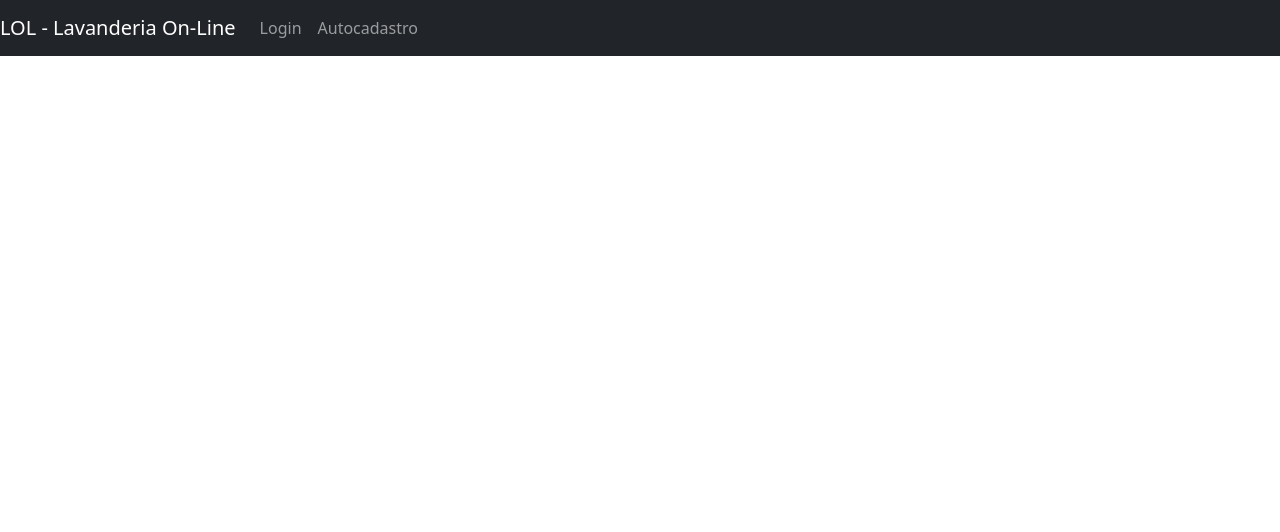
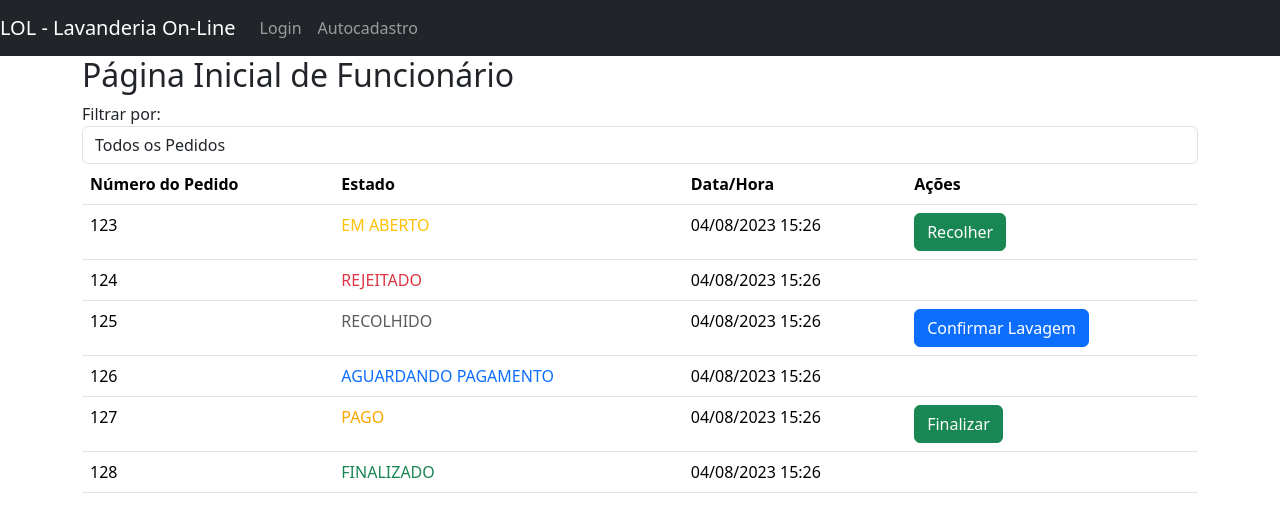
Before and after one commit to IamThiago-IT/front-lol, an Angular app: page /funcionario in a window 1280 px wide. Before the commit this address led to /. Shown: the top 532 px of the page. Built offline with nearby package versions, Linux system fonts and the light colour scheme.

Commit message:
funcionario

```diff
--- a/src/app/app.module.ts
+++ b/src/app/app.module.ts
@@ -13,6 +13,8 @@ import { AutocadastroComponent } from './autocadastro/autocadastro.component';
 import { ListaPedidosComponent } from './lista-pedidos/lista-pedidos.component';
 import { ConsultaPedidoComponent } from './consulta-pedido/consulta-pedido.component';
 import { ConfirmarPagamentoComponent } from './confirmar-pagamento/confirmar-pagamento.component';
+import { FuncionarioComponent } from './funcionario/funcionario.component';
+import { ConfirmarRecolhimentoComponent } from './confirmar-recolhimento/confirmar-recolhimento.component';
 
 @NgModule({
   declarations: [
@@ -25,6 +27,8 @@ import { ConfirmarPagamentoComponent } from './confirmar-pagamento/confirmar-pag
     ListaPedidosComponent,
     ConsultaPedidoComponent,
     ConfirmarPagamentoComponent,
+    FuncionarioComponent,
+    ConfirmarRecolhimentoComponent,
   ],
   imports: [
     BrowserModule,
--- /dev/null
+++ b/src/app/confirmar-recolhimento/confirmar-recolhimento.component.html
@@ -0,0 +1,7 @@
+<div class="container">
+  <h2>Confirmar Recolhimento</h2>
+  <p>Confirme o recolhimento do Pedido Número: {{ numeroPedido }}</p>
+  <button class="btn btn-success" (click)="confirmarRecolhimento()">
+    Confirmar Recolhimento
+  </button>
+</div>
--- /dev/null
+++ b/src/app/confirmar-recolhimento/confirmar-recolhimento.component.ts
@@ -0,0 +1,27 @@
+import { Component, OnInit } from '@angular/core';
+import { ActivatedRoute } from '@angular/router';
+
+@Component({
+  selector: 'app-confirmar-recolhimento',
+  templateUrl: './confirmar-recolhimento.component.html',
+  styleUrls: ['./confirmar-recolhimento.component.css']
+})
+export class ConfirmarRecolhimentoComponent implements OnInit {
+
+  numeroPedido: string = '';
+
+  constructor(private route: ActivatedRoute) { }
+
+  ngOnInit(): void {
+    this.route.params.subscribe(params => {
+      this.numeroPedido = params['numero'];
+    });
+  }
+
+  confirmarRecolhimento(): void {
+    // Implemente a lógica para confirmar o recolhimento do pedido aqui
+    // Atualize o estado do pedido para 'RECOLHIDO'
+    alert(`Recolhimento do Pedido ${this.numeroPedido} confirmado com sucesso!`);
+  }
+
+}
--- a/src/app/consulta-pedido/consulta-pedido.component.html
+++ b/src/app/consulta-pedido/consulta-pedido.component.html
@@ -19,5 +19,10 @@
     <p>Roupas no Pedido: {{ pedidoEncontrado.roupas.join(", ") }}</p>
     <p>Preço Total: R$ {{ pedidoEncontrado.orcamento }}</p>
     <p>Prazo do Serviço: {{ pedidoEncontrado.prazo }} dias</p>
+    <a
+      [routerLink]="['/confirmar-recolhimento', pedidoEncontrado.numero]"
+      class="btn btn-info"
+      >Confirmar Recolhimento</a
+    >
   </div>
 </div>
--- /dev/null
+++ b/src/app/funcionario/funcionario.component.css
@@ -0,0 +1,23 @@
+.text-warning {
+    color: yellow;
+  }
+
+  .text-danger {
+    color: red;
+  }
+
+  .text-muted {
+    color: gray;
+  }
+
+  .text-primary {
+    color: blue;
+  }
+
+  .text-orange {
+    color: orange;
+  }
+
+  .text-success {
+    color: green;
+  }
--- /dev/null
+++ b/src/app/funcionario/funcionario.component.html
@@ -0,0 +1,96 @@
+<div class="container">
+  <h2>Página Inicial de Funcionário</h2>
+  <div class="form-group">
+    <label for="filtroPedido">Filtrar por:</label>
+    <select
+      class="form-control"
+      id="filtroPedido"
+      name="filtroPedido"
+      [(ngModel)]="filtroSelecionado"
+    >
+      <option value="todos">Todos os Pedidos</option>
+      <option value="hoje">Pedidos de Hoje</option>
+      <option value="periodo">Por Período de Datas</option>
+    </select>
+  </div>
+
+  <div *ngIf="filtroSelecionado === 'periodo'" class="form-group">
+    <label for="dataInicio">Data de Início:</label>
+    <input
+      type="date"
+      class="form-control"
+      id="dataInicio"
+      name="dataInicio"
+      [(ngModel)]="dataInicio"
+    />
+  </div>
+
+  <div *ngIf="filtroSelecionado === 'periodo'" class="form-group">
+    <label for="dataFim">Data de Fim:</label>
+    <input
+      type="date"
+      class="form-control"
+      id="dataFim"
+      name="dataFim"
+      [(ngModel)]="dataFim"
+    />
+  </div>
+
+  <table class="table">
+    <thead>
+      <tr>
+        <th>Número do Pedido</th>
+        <th>Estado</th>
+        <th>Data/Hora</th>
+        <th>Ações</th>
+      </tr>
+    </thead>
+    <tbody>
+      <tr *ngFor="let pedido of pedidosFiltrados">
+        <td>{{ pedido.numero }}</td>
+        <td>
+          <span
+            [ngClass]="{
+              'text-warning': pedido.estado === 'EM ABERTO',
+              'text-danger':
+                pedido.estado === 'REJEITADO' || pedido.estado === 'CANCELADO',
+              'text-muted': pedido.estado === 'RECOLHIDO',
+              'text-primary': pedido.estado === 'AGUARDANDO PAGAMENTO',
+              'text-orange': pedido.estado === 'PAGO',
+              'text-success': pedido.estado === 'FINALIZADO'
+            }"
+          >
+            {{ pedido.estado }}
+          </span>
+        </td>
+        <td>{{ pedido.data | date : "dd/MM/yyyy HH:mm" }}</td>
+        <td>
+          <ng-container *ngIf="pedido.estado === 'EM ABERTO'">
+            <button
+              class="btn btn-success"
+              (click)="registrarRecolhimento(pedido.numero)"
+            >
+              Recolher
+            </button>
+          </ng-container>
+          <ng-container *ngIf="pedido.estado === 'RECOLHIDO'">
+            <button
+              class="btn btn-primary"
+              (click)="confirmarLavagem(pedido.numero)"
+            >
+              Confirmar Lavagem
+            </button>
+          </ng-container>
+          <ng-container *ngIf="pedido.estado === 'PAGO'">
+            <button
+              class="btn btn-success"
+              (click)="finalizarPedido(pedido.numero)"
+            >
+              Finalizar
+            </button>
+          </ng-container>
+        </td>
+      </tr>
+    </tbody>
+  </table>
+</div>
--- /dev/null
+++ b/src/app/funcionario/funcionario.component.ts
@@ -0,0 +1,65 @@
+import { Component, OnInit } from '@angular/core';
+
+@Component({
+  selector: 'app-funcionario',
+  templateUrl: './funcionario.component.html',
+  styleUrls: ['./funcionario.component.css'],
+})
+export class FuncionarioComponent implements OnInit {
+  filtroSelecionado: string = 'todos';
+  dataInicio: string = '';
+  dataFim: string = '';
+  pedidos: any[] = [
+    { numero: '123', estado: 'EM ABERTO', data: new Date() },
+    { numero: '124', estado: 'REJEITADO', data: new Date() },
+    { numero: '125', estado: 'RECOLHIDO', data: new Date() },
+    { numero: '126', estado: 'AGUARDANDO PAGAMENTO', data: new Date() },
+    { numero: '127', estado: 'PAGO', data: new Date() },
+    { numero: '128', estado: 'FINALIZADO', data: new Date() },
+  ];
+  pedidosFiltrados: any[] = [];
+
+  constructor() {}
+
+  ngOnInit(): void {
+    this.filtrarPedidos();
+  }
+
+  filtrarPedidos(): void {
+    if (this.filtroSelecionado === 'todos') {
+      this.pedidosFiltrados = this.pedidos;
+    } else if (this.filtroSelecionado === 'hoje') {
+      const hoje = new Date();
+      this.pedidosFiltrados = this.pedidos.filter(
+        (pedido) => pedido.data.toDateString() === hoje.toDateString()
+      );
+    } else if (this.filtroSelecionado === 'periodo') {
+      const dataInicio = new Date(this.dataInicio);
+      const dataFim = new Date(this.dataFim);
+      this.pedidosFiltrados = this.pedidos.filter(
+        (pedido) => pedido.data >= dataInicio && pedido.data <= dataFim
+      );
+    }
+  }
+
+  registrarRecolhimento(numeroPedido: string): void {
+    const pedido = this.pedidos.find((p) => p.numero === numeroPedido);
+    if (pedido && pedido.estado === 'EM ABERTO') {
+      pedido.estado = 'RECOLHIDO';
+    }
+  }
+
+  confirmarLavagem(numeroPedido: string): void {
+    const pedido = this.pedidos.find((p) => p.numero === numeroPedido);
+    if (pedido && pedido.estado === 'RECOLHIDO') {
+      pedido.estado = 'AGUARDANDO PAGAMENTO';
+    }
+  }
+
+  finalizarPedido(numeroPedido: string): void {
+    const pedido = this.pedidos.find((p) => p.numero === numeroPedido);
+    if (pedido && pedido.estado === 'PAGO') {
+      pedido.estado = 'FINALIZADO';
+    }
+  }
+}
```
Also changed, not shown: src/app/app-routing.module.ts (+11 -1 lines), src/app/confirmar-recolhimento/confirmar-recolhimento.component.css (added), 2 other files (tests, documents, lock files or other folders).
